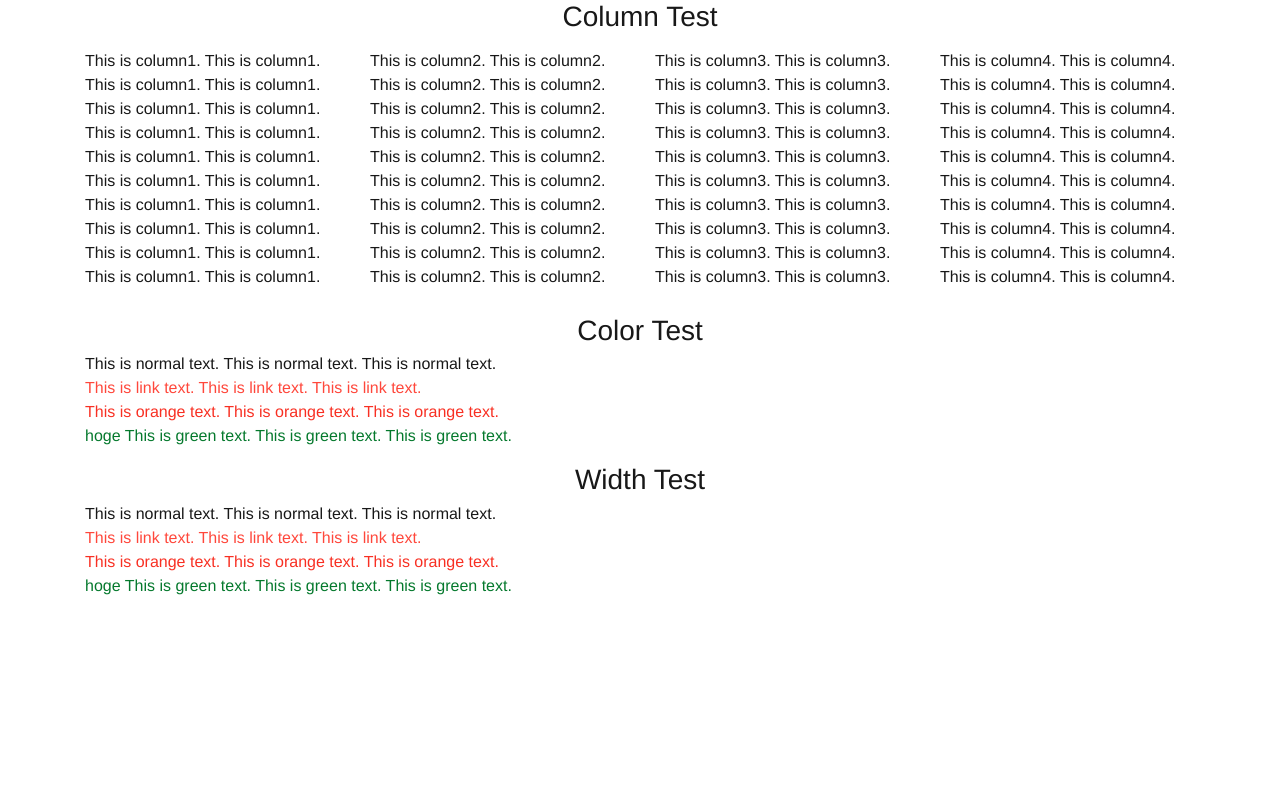
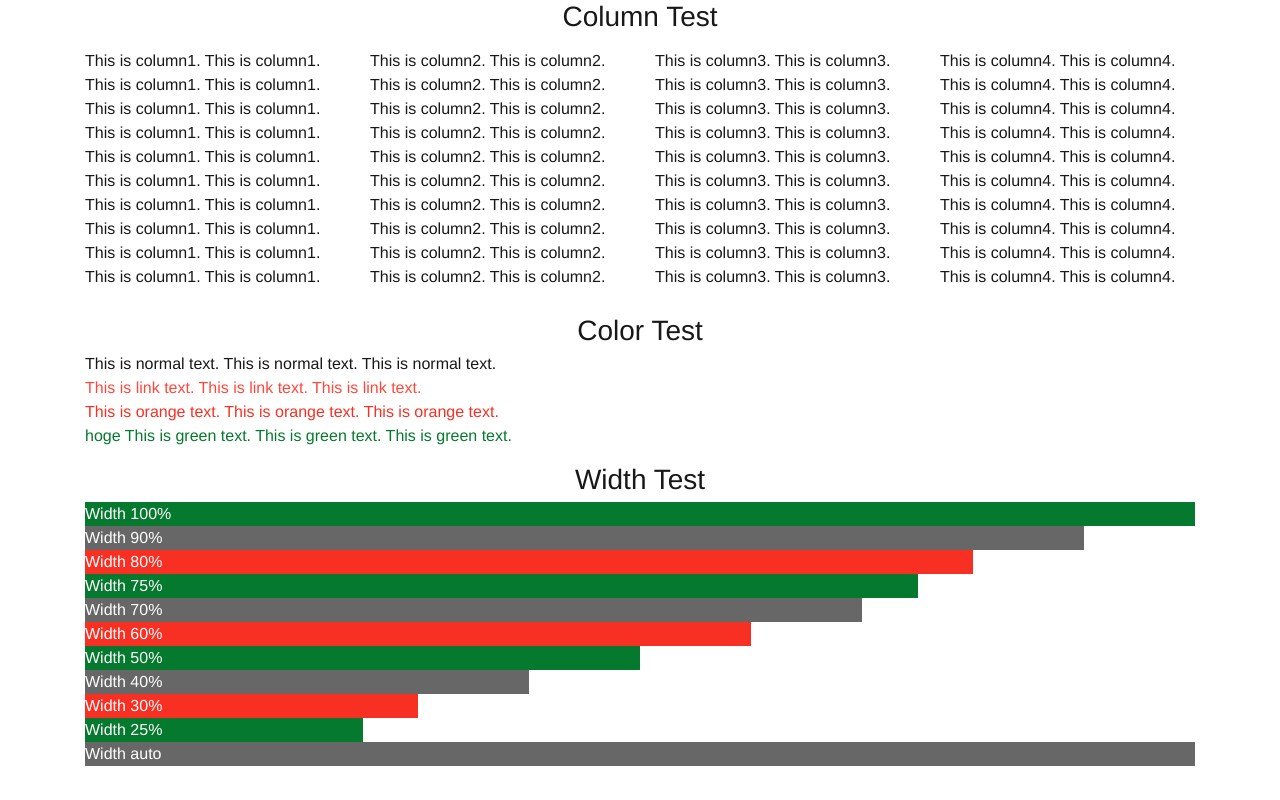
Before and after one commit to masa-sumimoto/html-starter, a website built with webpack: page public/index.html in a window 1280 px wide. Built offline with nearby package versions, Linux system fonts and the light colour scheme.

Commit message:
Add width test

```diff
--- a/public/index.html
+++ b/public/index.html
@@ -50,10 +50,17 @@
       <div class="row mb-4">
         <div class="col-12 text-center"><h3 class="heading heading--type_01">Width Test</h3></div>
         <div class="col-12">
-          <div>This is normal text. This is normal text. This is normal text.</div>
-          <div><a href="#">This is link text. This is link text. This is link text.</a></div>
-          <div class="color-orange">This is orange text. This is orange text. This is orange text.</div>
-          <div class="color-green">hoge This is green text. This is green text. This is green text.</div>
+          <div class="bg-green color-white w-100">Width 100%</div>
+          <div class="bg-gray color-white w-90">Width 90%</div>
+          <div class="bg-orange color-white w-80">Width 80%</div>
+          <div class="bg-green color-white w-75">Width 75%</div>
+          <div class="bg-gray color-white w-70">Width 70%</div>
+          <div class="bg-orange color-white w-60">Width 60%</div>
+          <div class="bg-green color-white w-50">Width 50%</div>
+          <div class="bg-gray color-white w-40">Width 40%</div>
+          <div class="bg-orange color-white w-30">Width 30%</div>
+          <div class="bg-green color-white w-25">Width 25%</div>
+          <div class="bg-gray color-white w-auto">Width auto</div>
         </div>
       </div>
 
```
